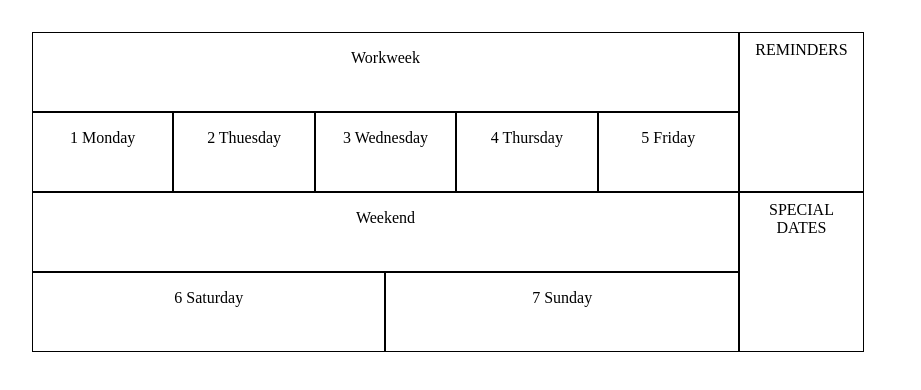
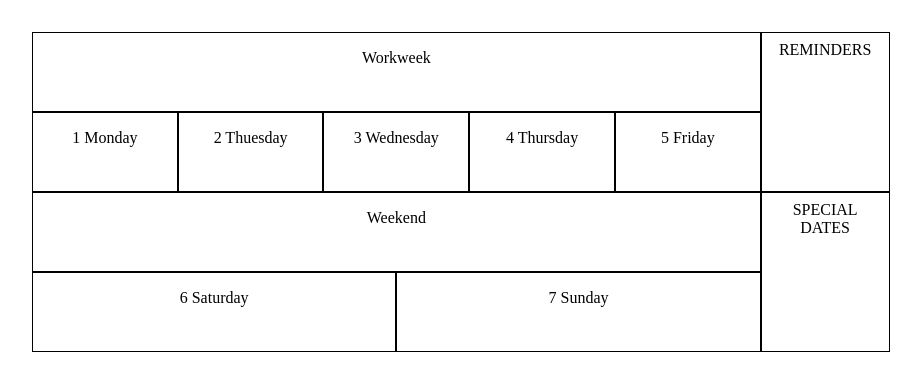
Before and after one commit to stilianstefanov/SoftUni-HTML-CSS, a plain HTML site: page 04.CSS Layout Flexbox/Exercise/04_FlexModel-Calendar/index.html in a window 1280 px wide. Shown: the whole page, without its empty margins (0-921 px from the left). Drawn offline with Linux system fonts and the light colour scheme.

Commit message:
Update styles.css

```diff
--- a/04.CSS Layout Flexbox/Exercise/04_FlexModel-Calendar/styles.css
+++ b/04.CSS Layout Flexbox/Exercise/04_FlexModel-Calendar/styles.css
@@ -10,7 +10,7 @@ body {
 
 .container {
     display: flex;
-    max-width: 65vw;
+    max-width: 67vw;
 }
 
 section.week {
```
